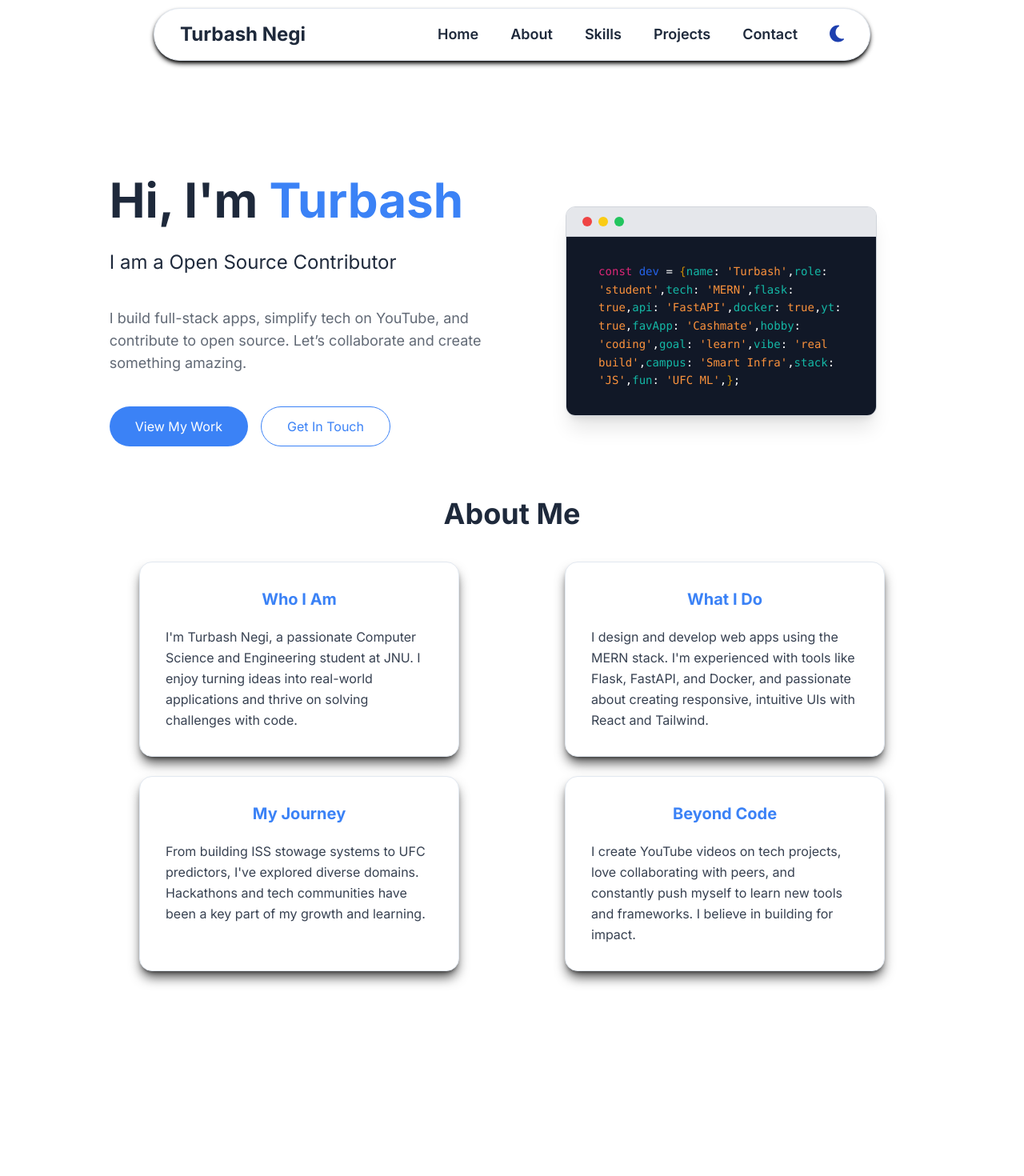
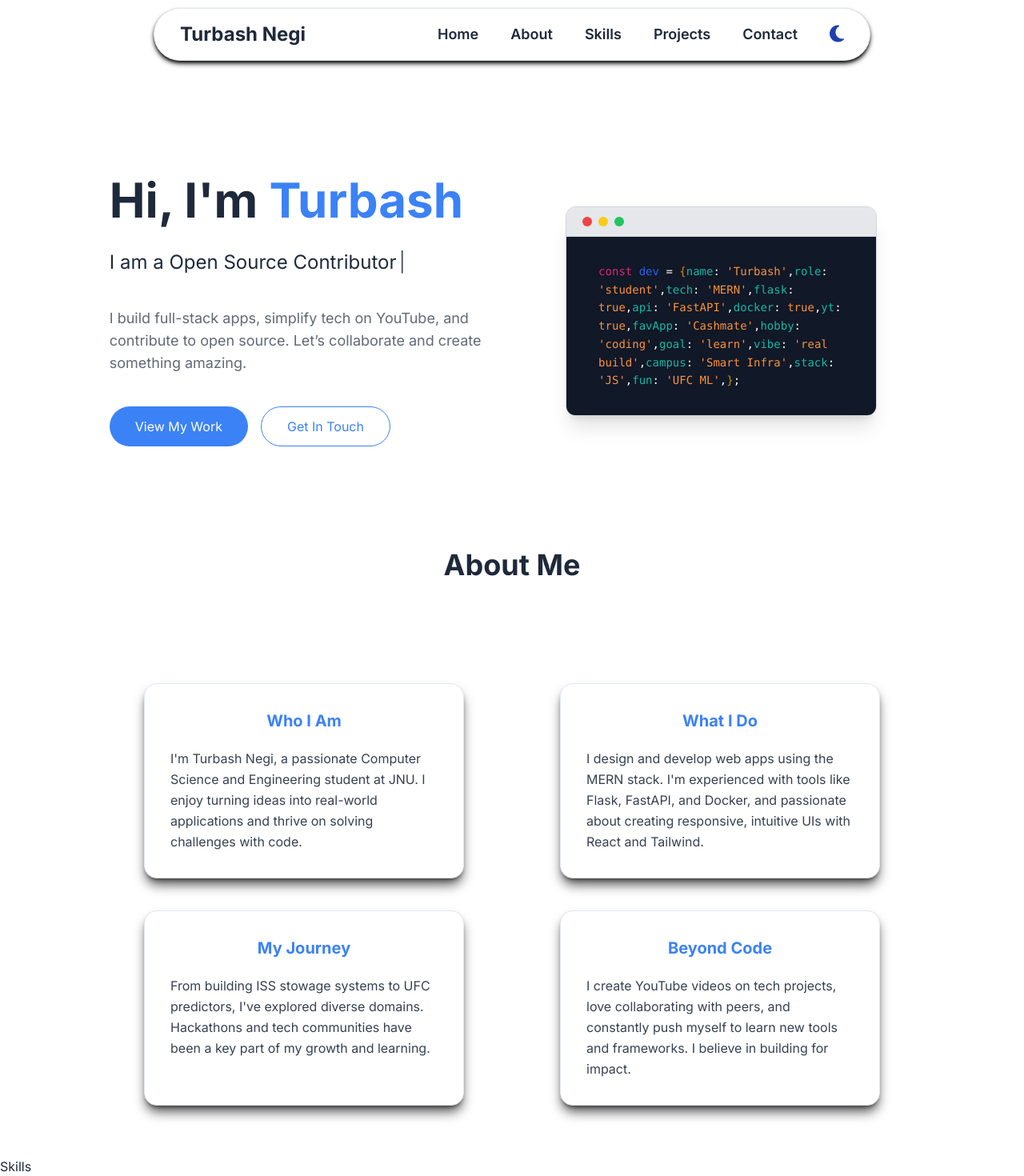
Before and after one commit to shikhar-ag87/Turbash-Portfolio-Website, a React (Create React App) app: page / in a window 1280 px wide. Shown: the part 14-1484 px from the top of the page at 80% size. Before the commit the page ends 1292 px from the top, so only its background shows below. Built offline with nearby package versions, Linux system fonts and the light colour scheme.

Commit message:
Made some ui fixes made the cards more beautiful good work here

```diff
--- a/src/App.js
+++ b/src/App.js
@@ -2,6 +2,7 @@ import React from 'react'
 import Navbar from './components/Navbar'
 import Hero from './components/Hero'
 import About from './components/About'
+import Skills from './components/Skills'
 
 export default function App(){
   return (
@@ -9,6 +10,7 @@ export default function App(){
       <Navbar/>
       <Hero/>
       <About/>
+      <Skills/>
     </div>
   )
 }
--- a/src/components/About.js
+++ b/src/components/About.js
@@ -17,11 +17,11 @@ const About = () => {
   ]
   return (
     <section id='about' >
-      <div className="about-container py-16 px-6 text-center lg:max-w-[85%] mx-auto">
+      <div className="about-container mt-20 md:mt-32 mb-10 md:mb-16 px-6 text-center lg:max-w-[85%] 2xl:max-w-[60%] mx-auto">
         <h2 className="text-4xl font-bold mb-10">
           About Me
         </h2>
-        <div className="card-grid grid grid-cols-1 md:grid-cols-2 gap-6 mt-10 justify-items-center">
+        <div className="card-grid grid grid-cols-1 md:grid-cols-2 gap-y-10 mt-20 md:mt-32 justify-items-center">
           {cards.map(card => { return (
             <Card key={card.title} title={card.title} content={card.content}/>
           )})}
--- a/src/components/Hero.js
+++ b/src/components/Hero.js
@@ -3,7 +3,7 @@ import { Typewriter } from "react-simple-typewriter";
 
 const Hero = () => {
   return (
-    <section id="home" className="px-6 md:px-12 mt-20 md:mt-32 z-0 relative">
+    <section id="home" className="px-6 mb-10 md:mb-16 md:px-12 mt-20 md:mt-32 z-0 relative">
       <div className="lg:max-w-[85%] mx-auto flex flex-col md:flex-row gap-10 items-center justify-between">
         <div className="left-content justify-items-center lg:w-1/2">
           <div className="text-container text-center md:text-left items-center md:items-start gap-4 flex flex-col">
--- /dev/null
+++ b/src/components/Skills.js
@@ -0,0 +1,9 @@
+import React from 'react'
+
+const Skills = () => {
+  return (
+    <div>Skills</div>
+  )
+}
+
+export default Skills
```
